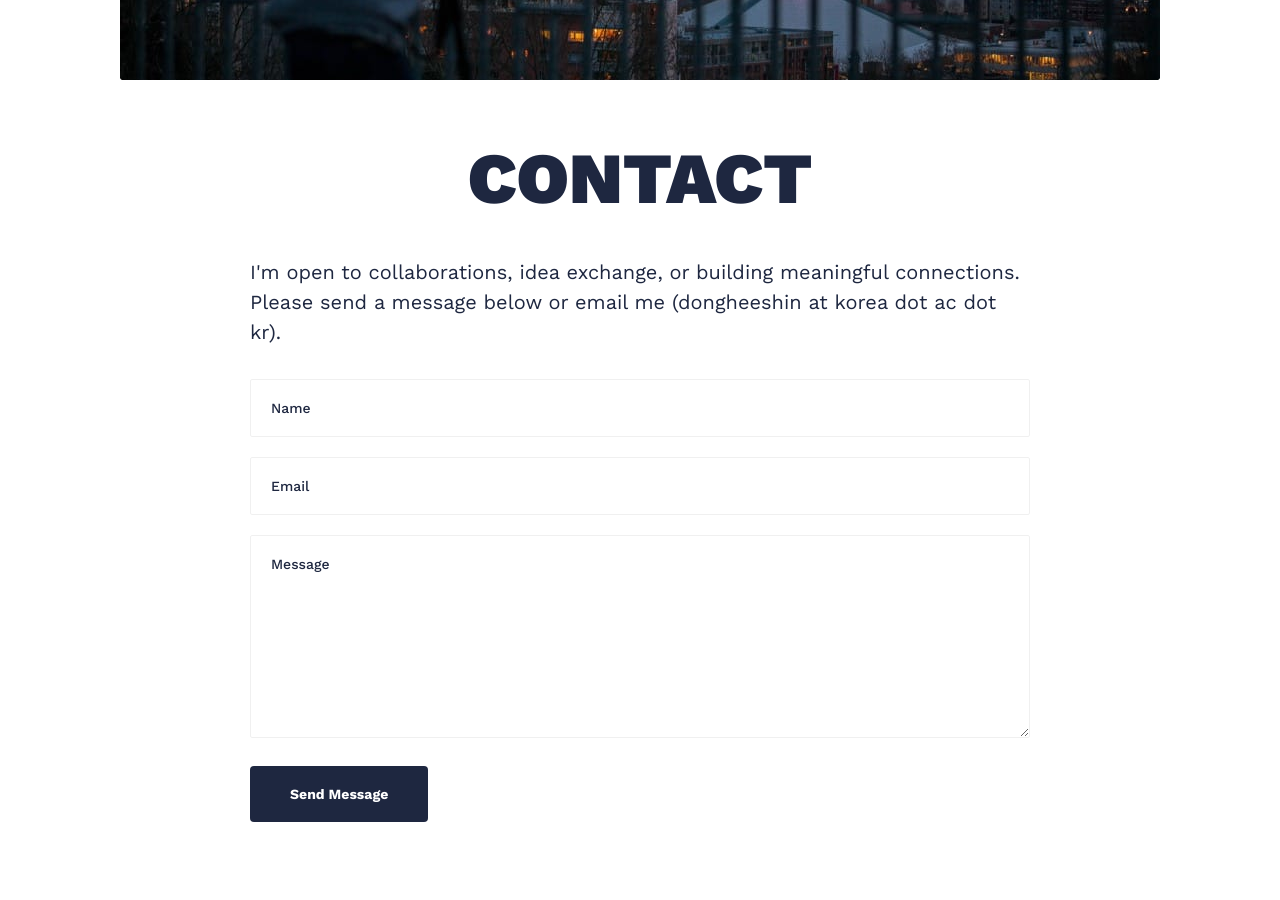
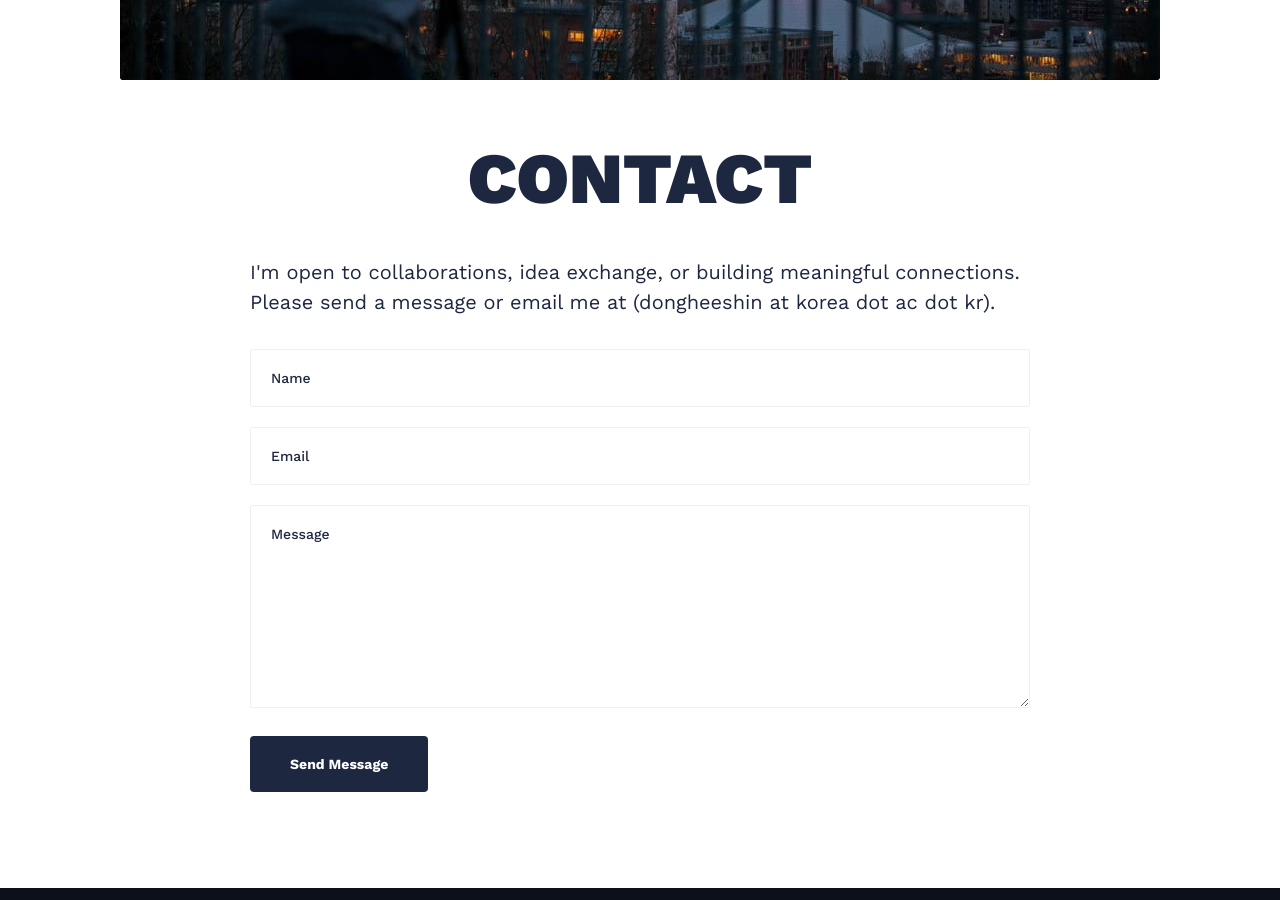
Before and after one commit to donghee-shin-page/donghee-shin-page.github.io, a Jekyll site: the page built from _pages/03-contact.html, in a window 1280 px wide and 900 px high, scrolled down 660 px. Built offline with Jekyll 4.4.1, drawn with Linux system fonts in a browser that asks for light colours; nearby versions of some CDN libraries.

Commit message:
Update _config.yml

```diff
--- a/_config.yml
+++ b/_config.yml
@@ -51,7 +51,7 @@
 # Contact Settings
 contact:
   email: dongheeshin@korea.ac.kr # Add your email for contact form
-  description: I'm open to collaborations, idea exchange, or building meaningful connections. Please send a message below or email me (dongheeshin at korea dot ac dot kr).
+  description: I'm open to collaborations, idea exchange, or building meaningful connections. Please send a message or email me at (dongheeshin at korea dot ac dot kr).
 # NOTE
 # Joseph comes with a built-in contact form, that you can use with Formspree service to handle up to 50 submissions per month for free. You could also easily switch to another contact form service if you want.
 
```
